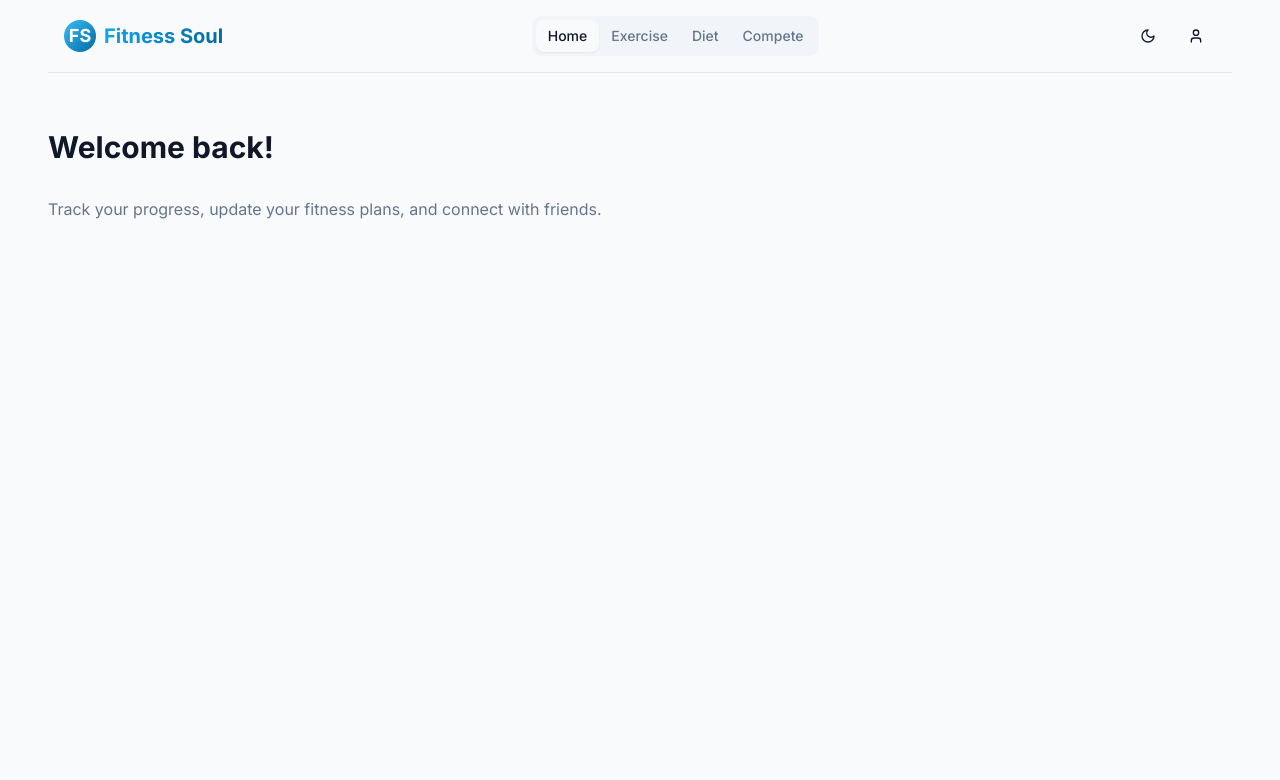
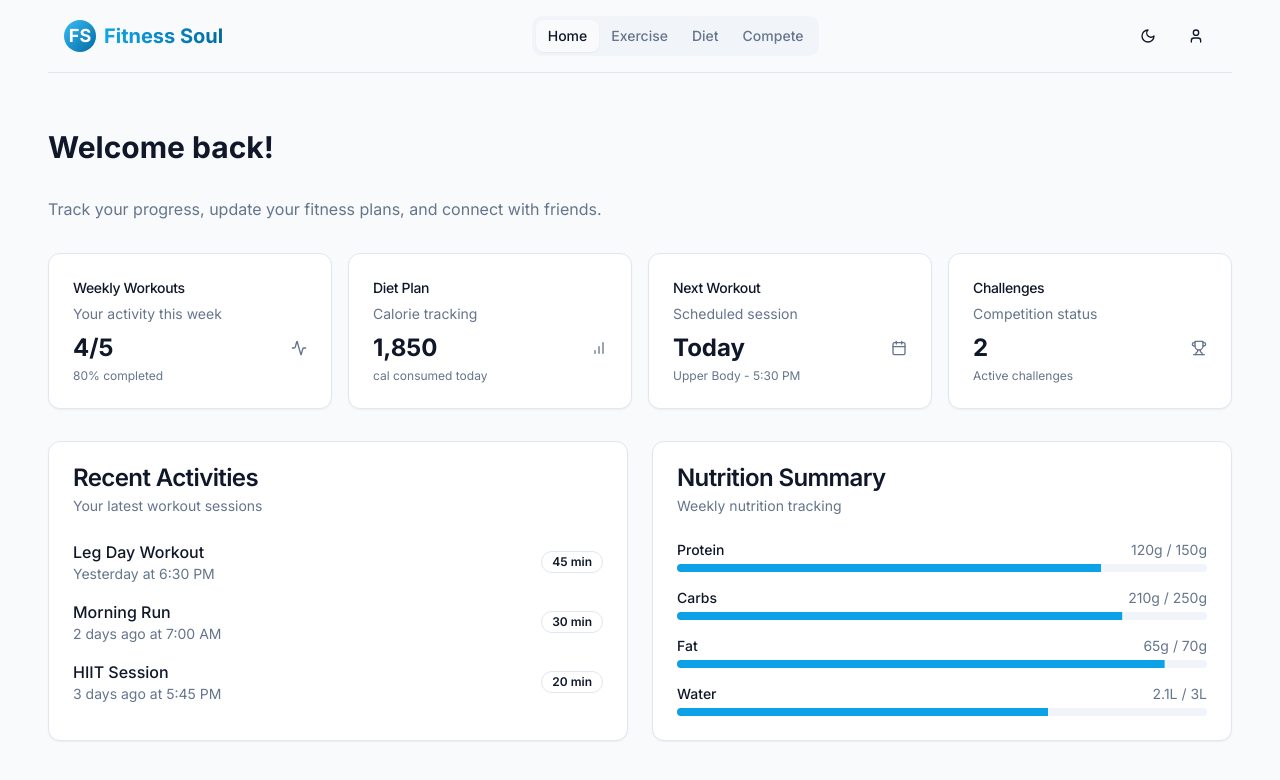
Before and after one commit to DEVKING-Kunal/fitness-soul-journey-31, a React (Vite) app: page /dashboard in a window 1280 px wide. Shown: the top 780 px of the page. Built offline with nearby package versions, Linux system fonts and the light colour scheme.

Commit message:
Fix dashboard home tab
Ensure the home tab displays content on the second page.

```diff
--- a/src/pages/Dashboard.tsx
+++ b/src/pages/Dashboard.tsx
@@ -4,7 +4,7 @@ import { Tabs, TabsList, TabsTrigger, TabsContent } from '@/components/ui/tabs';
 import { useNavigate, useParams, useLocation, Link } from 'react-router-dom';
 import { ExercisePlanner } from '@/components/ExercisePlanner';
 import { DietPlanner } from '@/components/DietPlanner';
-import Competition from '@/components/Competition';
+import { Competition } from '@/components/Competition';
 import { Button } from "@/components/ui/button";
 import {
   DropdownMenu,
@@ -12,16 +12,157 @@ import {
   DropdownMenuItem,
   DropdownMenuTrigger
 } from "@/components/ui/dropdown-menu";
-import { User, LogOut, Moon, Sun } from 'lucide-react';
+import { User, LogOut, Moon, Sun, Activity, Calendar, Trophy, BarChart } from 'lucide-react';
+import { Card, CardContent, CardDescription, CardHeader, CardTitle } from "@/components/ui/card";
+import { Badge } from "@/components/ui/badge";
+import { Progress } from "@/components/ui/progress";
 
 const DashboardHome = () => {
   return (
     <div className="space-y-8 pt-8">
       <h1 className="text-3xl font-bold">Welcome back!</h1>
-      <p className="text-muted-foreground">
+      <p className="text-muted-foreground mb-8">
         Track your progress, update your fitness plans, and connect with friends.
       </p>
-      {/* Dashboard home content here */}
+
+      <div className="grid grid-cols-1 md:grid-cols-2 lg:grid-cols-4 gap-4">
+        <Card>
+          <CardHeader className="pb-2">
+            <CardTitle className="text-sm font-medium">Weekly Workouts</CardTitle>
+            <CardDescription>Your activity this week</CardDescription>
+          </CardHeader>
+          <CardContent>
+            <div className="flex items-center justify-between">
+              <div className="text-2xl font-bold">4/5</div>
+              <Activity className="h-4 w-4 text-muted-foreground" />
+            </div>
+            <div className="text-xs text-muted-foreground mt-1">
+              80% completed
+            </div>
+          </CardContent>
+        </Card>
+
+        <Card>
+          <CardHeader className="pb-2">
+            <CardTitle className="text-sm font-medium">Diet Plan</CardTitle>
+            <CardDescription>Calorie tracking</CardDescription>
+          </CardHeader>
+          <CardContent>
+            <div className="flex items-center justify-between">
+              <div className="text-2xl font-bold">1,850</div>
+              <BarChart className="h-4 w-4 text-muted-foreground" />
+            </div>
+            <div className="text-xs text-muted-foreground mt-1">
+              cal consumed today
+            </div>
+          </CardContent>
+        </Card>
+
+        <Card>
+          <CardHeader className="pb-2">
+            <CardTitle className="text-sm font-medium">Next Workout</CardTitle>
+            <CardDescription>Scheduled session</CardDescription>
+          </CardHeader>
+          <CardContent>
+            <div className="flex items-center justify-between">
+              <div className="text-2xl font-bold">Today</div>
+              <Calendar className="h-4 w-4 text-muted-foreground" />
+            </div>
+            <div className="text-xs text-muted-foreground mt-1">
+              Upper Body - 5:30 PM
+            </div>
+          </CardContent>
+        </Card>
+
+        <Card>
+          <CardHeader className="pb-2">
+            <CardTitle className="text-sm font-medium">Challenges</CardTitle>
+            <CardDescription>Competition status</CardDescription>
+          </CardHeader>
+          <CardContent>
+            <div className="flex items-center justify-between">
+              <div className="text-2xl font-bold">2</div>
+              <Trophy className="h-4 w-4 text-muted-foreground" />
+            </div>
+            <div className="text-xs text-muted-foreground mt-1">
+              Active challenges
+            </div>
+          </CardContent>
+        </Card>
+      </div>
+
+      <div className="grid grid-cols-1 md:grid-cols-2 gap-6 mt-8">
+        <Card>
+          <CardHeader>
+            <CardTitle>Recent Activities</CardTitle>
+            <CardDescription>Your latest workout sessions</CardDescription>
+          </CardHeader>
+          <CardContent>
+            <div className="space-y-4">
+              <div className="flex justify-between items-center">
+                <div>
+                  <p className="font-medium">Leg Day Workout</p>
+                  <p className="text-sm text-muted-foreground">Yesterday at 6:30 PM</p>
+                </div>
+                <Badge variant="outline">45 min</Badge>
+              </div>
+              <div className="flex justify-between items-center">
+                <div>
+                  <p className="font-medium">Morning Run</p>
+                  <p className="text-sm text-muted-foreground">2 days ago at 7:00 AM</p>
+                </div>
+                <Badge variant="outline">30 min</Badge>
+              </div>
+              <div className="flex justify-between items-center">
+                <div>
+                  <p className="font-medium">HIIT Session</p>
+                  <p className="text-sm text-muted-foreground">3 days ago at 5:45 PM</p>
+                </div>
+                <Badge variant="outline">20 min</Badge>
+              </div>
+            </div>
+          </CardContent>
+        </Card>
+
+        <Card>
+          <CardHeader>
+            <CardTitle>Nutrition Summary</CardTitle>
+            <CardDescription>Weekly nutrition tracking</CardDescription>
+          </CardHeader>
+          <CardContent>
+            <div className="space-y-4">
+              <div>
+                <div className="flex justify-between mb-1">
+                  <span className="text-sm font-medium">Protein</span>
+                  <span className="text-sm text-muted-foreground">120g / 150g</span>
+                </div>
+                <Progress value={80} className="h-2" />
+              </div>
+              <div>
+                <div className="flex justify-between mb-1">
+                  <span className="text-sm font-medium">Carbs</span>
+                  <span className="text-sm text-muted-foreground">210g / 250g</span>
+                </div>
+                <Progress value={84} className="h-2" />
+              </div>
+              <div>
+                <div className="flex justify-between mb-1">
+                  <span className="text-sm font-medium">Fat</span>
+                  <span className="text-sm text-muted-foreground">65g / 70g</span>
+                </div>
+                <Progress value={92} className="h-2" />
+              </div>
+              <div>
+                <div className="flex justify-between mb-1">
+                  <span className="text-sm font-medium">Water</span>
+                  <span className="text-sm text-muted-foreground">2.1L / 3L</span>
+                </div>
+                <Progress value={70} className="h-2" />
+              </div>
+            </div>
+          </CardContent>
+        </Card>
+      </div>
     </div>
   );
 };
```
